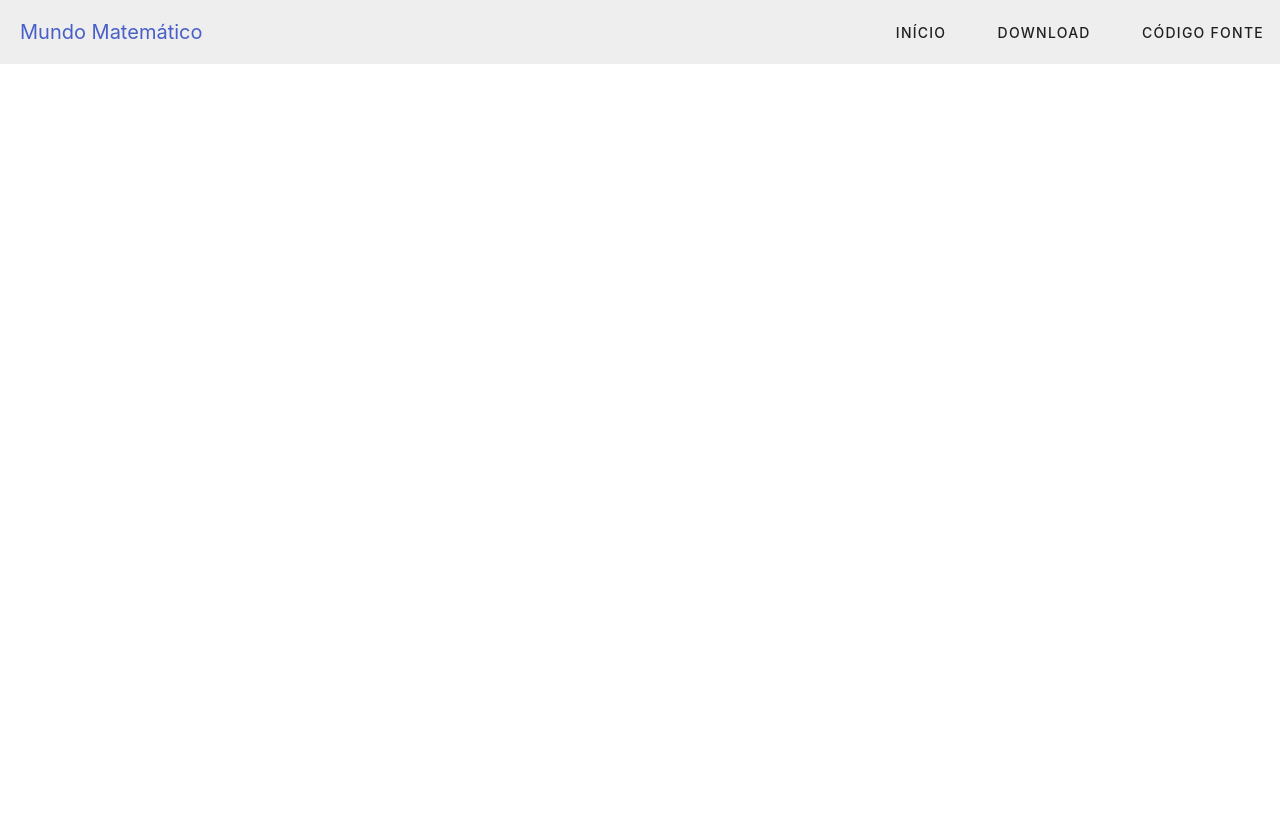
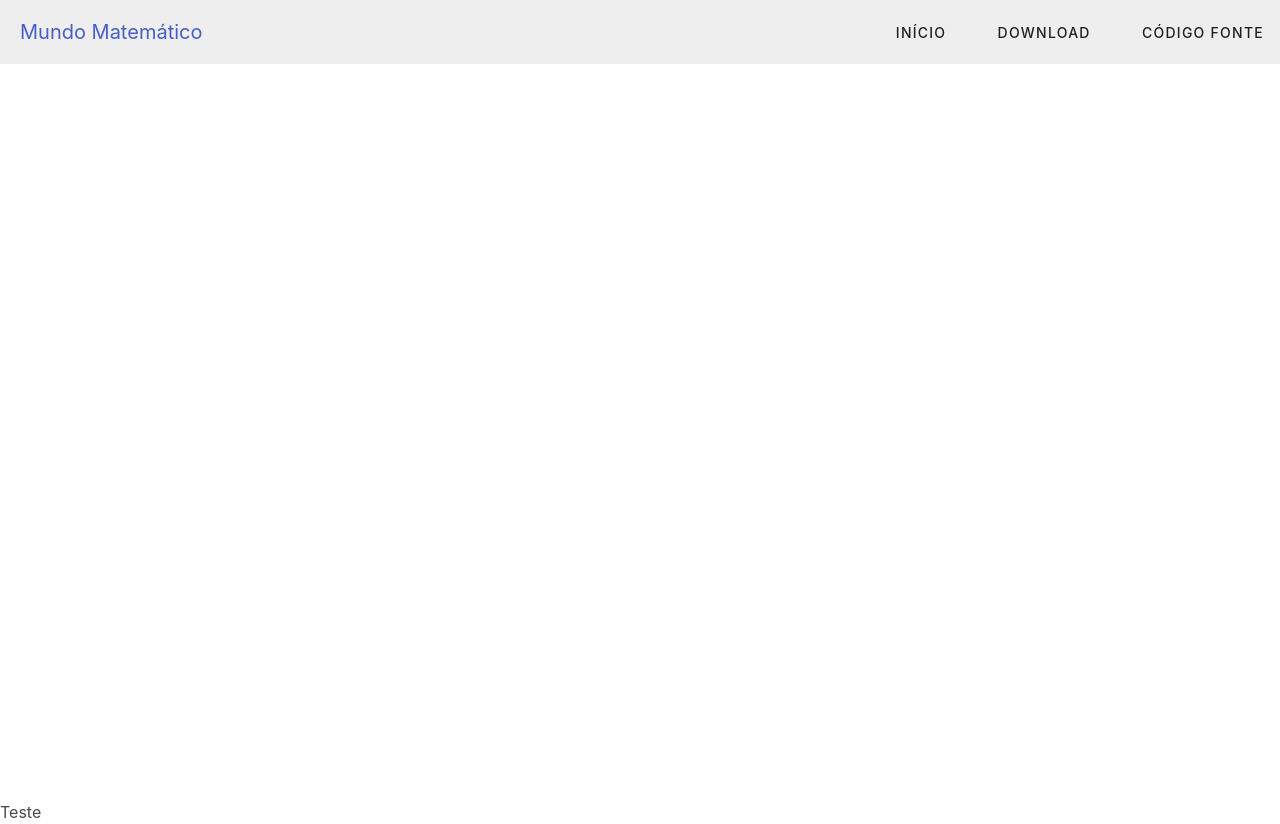
Before and after one commit to erarich/mundo_matematico_site, a Vue app: page / in a window 1280 px wide. Before the commit the page ends 800 px from the top, so only its background shows below. Built offline with nearby package versions, Linux system fonts and the light colour scheme.

Commit message:
feat: adds new sections

```diff
--- /dev/null
+++ b/src/layout/Footer.vue
@@ -0,0 +1,16 @@
+<template>
+  <footer>Teste</footer>
+</template>
+
+<script>
+export default {
+  name: "Footer",
+  data() {
+    return {
+      appTitle: "Mundo Matemático",
+    };
+  },
+};
+</script>
+
+<style scoped></style>
--- a/src/views/Home.vue
+++ b/src/views/Home.vue
@@ -1,15 +1,18 @@
 <template>
   <div>
     <Header></Header>
+    <Footer></Footer>
   </div>
 </template>
 
 <script>
 import Header from "../layout/Header.vue";
+import Footer from "../layout/Footer.vue";
 
 export default {
   components: {
     Header,
+    Footer,
   },
 };
 </script>
```
Also changed, not shown: src/layout/Devs.vue (added), src/layout/FeaturesSection.vue (added), src/layout/HeroSection.vue (added), src/layout/Video.vue (added).
